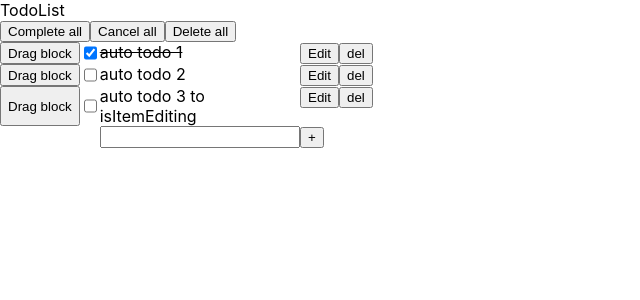
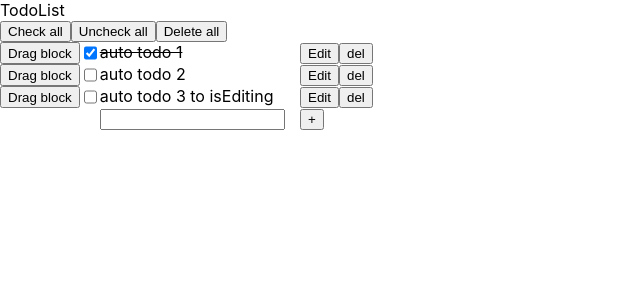
Before and after one commit to hsiao93524/todolist-react, a React (Create React App) app in the folder app/: page / in a window 1280 px wide. Shown: the top 300 px of the page, without its empty margins (0-640 px from the left). Built offline with nearby package versions, Linux system fonts and the light colour scheme.

Commit message:
Remove unused code; change some naming; add check/uncheck all, del all

```diff
--- a/app/src/components/App/App.js
+++ b/app/src/components/App/App.js
@@ -14,16 +14,11 @@ function App() {
     // Todo: How to use setTodos to get data from database or file
     // Adding status for judging adding or editing
     const [todos, setTodos] = useState([
-        { id:1 ,itemTitle: "auto todo 1", checked: true, isItemEditing: false },
-        { id:2 ,itemTitle: "auto todo 2", checked: false, isItemEditing: false },
-        { id:3 ,itemTitle: "auto todo 3 to isItemEditing", checked: false, isItemEditing: false },
+        { id:1 ,itemTitle: "auto todo 1", isChecked: true, isEditing: false },
+        { id:2 ,itemTitle: "auto todo 2", isChecked: false, isEditing: false },
+        { id:3 ,itemTitle: "auto todo 3 to isEditing", isChecked: false, isEditing: false },
     ])
 
-    // const [idxCnt, setIdxCnt] = useState(
-    //     // Ask
-    //     // Math.max(...todos.map(todo => todo.id))
-
-    // )
     const idxCnt = useRef(
         Math.max(...todos.map(todo => todo.id)) + 1
     );
@@ -34,11 +29,12 @@ function App() {
     const startEdit = (id) => {
 
         setTodos(prev => {
-            const newTodos = prev.map((item) => {
+            const newTodos = prev.map(( item ) => {
                 const newItem = {...item}
-                newItem.isItemEditing = false;
                 if (newItem.id === id){
-                    newItem.isItemEditing = true;
+                    newItem.isEditing = true;
+                } else {
+                    newItem.isEditing = false;
                 }
                 return newItem
             })
@@ -48,11 +44,7 @@ function App() {
 
     }
 
-    const doEdit = (id) => {
-        startEdit(id);
-    }
-
-    const doDelete = (id) => {
+    const delItem = (id) => {
         setTodos(prev => {
             const newary = prev.filter((eleInLst) => {
                 return id !== eleInLst.id;
@@ -82,7 +74,7 @@ function App() {
             const newTodos = prev.map((item) => {
                 const newItem = {...item}
                 if (newItem.id === id){
-                    newItem.checked = !newItem.checked
+                    newItem.isChecked = !newItem.isChecked
                 }
                 return newItem
             })
@@ -97,7 +89,7 @@ function App() {
             const newTodos = prev.map((item) => {
                 const newItem = {...item}
                 if (newItem.id === id){
-                    newItem.isItemEditing = false;
+                    newItem.isEditing = false;
                     // isEditing = false;
                 }
                 return newItem
@@ -112,7 +104,7 @@ function App() {
         setTodos(prevTodos => {
             const newTodos = prevTodos.map((item) => {
                 const newItem = {...item}
-                newItem.isItemEditing = false;
+                newItem.isEditing = false;
                 return newItem
             })
 
@@ -120,46 +112,59 @@ function App() {
         })
     }
 
-//https://developer.mozilla.org/zh-CN/docs/Web/JavaScript/Reference/Functions/Arrow_functions#%E6%8F%8F%E8%BF%B0
-    const doCancelAll = () => {
+    const doAddComplete = (addingItem) => {
+        console.log(" doAddComplete 001: ", idxCnt.current);
+        idxCnt.current = idxCnt.current + 1;
+        setTodos(prev => {
+            return [...prev, {
+                id: idxCnt.current,
+                itemTitle: addingItem,
+                isChecked: false,
+                isEditing: false
+            }];
+        });
+        console.log(" doAddComplete 002: ", idxCnt.current);
+        closeAllEditing();
+    }
+
+    const onCheckAll = () => {
         setTodos(prevTodos =>
 
             prevTodos.map(
                 (todo) =>
                     ({
-                        ...todo, /* itemTitle: "auto todo 1", checked: true, isItemEditing: false */
-                        isItemEditing: false
+                        ...todo, /* itemTitle: "auto todo 1", isChecked: true, isEditing: false */
+                        isChecked: true
                     })
-
             )
         );
 
     }
 
-    const doAddComplete = (addingItem) => {
-        console.log(idxCnt.current);
-        // setIdxCnt(idxCnt + 1);
-        idxCnt.current = idxCnt.current + 1;
-        setTodos(prev => {
-            return [...prev, {
-                id: idxCnt.current,
-                itemTitle: addingItem,
-                checked: false,
-                isItemEditing: false
-            }];
-        });
-        console.log(idxCnt.current);
-        // funcEndEdit()
-        closeAllEditing();
+    const onUncheckAll = () => {
+        setTodos(prevTodos =>
+
+            prevTodos.map(
+                (todo) =>
+                    ({
+                        ...todo, /* itemTitle: "auto todo 1", isChecked: true, isEditing: false */
+                        isChecked: false
+                    })
+            )
+        );
+    }
+
+    const onDelAll = () => {
+        setTodos([]);
     }
 
     return (
         <div>
             <div id="app">{title}</div>
             <div id="toolbar">
-                <button>Complete all</button>
-                <button onClick={doCancelAll}>Cancel all</button>
-                <button>Delete all</button>
+                <button onClick={onCheckAll}>Check all</button>
+                <button onClick={onUncheckAll}>Uncheck all</button>
+                <button onClick={onDelAll}>Delete all</button>
             </div>
             <div id="todolist" style={{ width: "400px" }}>
                 {
@@ -168,23 +173,20 @@ function App() {
                             <TodoItem
                                 key={todo.id}
                                 itemTitle={todo.itemTitle}
-                                isChecked={todo.checked}
-                                isEditing={todo.isItemEditing}
-                                setTodos={setTodos}
+                                isChecked={todo.isChecked}
+                                isEditing={todo.isEditing}
                                 id={todo.id}
-                                isaddingLine={false}
-                                doEdit={doEdit}
-                                doDelete={doDelete}
+                                startEdit={startEdit}
+                                delItem={delItem}
                                 doToggleCheck={doToggleCheck}
                                 doEditComplete={doEditComplete}
-                                parentEndEdit={endEdit}
+                                endEdit={endEdit}
                             />
                         )
                     )
                 }
 
                 <TodoItemAdder
-                    setTodos={setTodos}
                     doAddComplete={doAddComplete}
                     />
             </div>
--- a/app/src/components/TodoItem.js
+++ b/app/src/components/TodoItem.js
@@ -7,18 +7,13 @@ function TodoItem(props) {
      * blk-0x00 init: global to local
      */
     const [title, setTitle] = useState(props.itemTitle);
-
-    const {isEditing} = props;
-
-    const {isChecked} = props;
-    const {parentEndEdit} = props;
-    const itemStyle = { textDecoration: isChecked ? 'line-through' : 'none' };
     // blk-0x00 end
 
     /**
      * blk-0x01 init: useRefs
      */
     const refTitleIpt = useRef(null);
+
     const focusIpt = () => {
         refTitleIpt.current && refTitleIpt.current.focus()
     }
@@ -32,37 +27,19 @@ function TodoItem(props) {
     }
 
     const onDelete = () => {
-        props.doDelete(props.id)
-    }
-
-    const endEdit = () => {
-        parentEndEdit(props.id);
+        props.delItem(props.id)
     }
 
     const onEdit = () => {
-        /**
-         * Modify
-         */
-        props.doEdit(props.id);
+        props.startEdit(props.id);
         focusIpt();
     }
     const onEditComplete = () => {
         props.doEditComplete(props.id, title)
-        // props.setTodos(prev => {
-        //     const newTodos = prev.map((item) => {
-        //         const newItem = {...item}
-        //         if (newItem.id === props.id){
-        //             newItem.itemTitle = title
-        //         }
-        //         return newItem
-        //     })
-
-        //     return newTodos
-        // });
-        endEdit();
+        props.endEdit(props.id);
     }
     const onEditCancel = () => {
-        endEdit();
+        props.endEdit(props.id);
         setTitle(props.itemTitle);
     }
     // blk-0x02 end
@@ -71,10 +48,10 @@ function TodoItem(props) {
      * blk-0x03 life cycle funcs
      */
     useEffect(() => {
-        if(isEditing){
+        if(props.isEditing){
             focusIpt();
         }
-    }, [isEditing]);
+    }, [props.isEditing]);
 
     // blk-0x03 end
 
@@ -83,38 +60,29 @@ function TodoItem(props) {
      */
 
     const renderBtns = () => {
-        return (Boolean(isEditing) ? (
+        return (Boolean(props.isEditing) ? (
             <>
-                <button onClick={onEditComplete}>o</button>
-                <button onClick={onEditCancel}>x</button>
+                <button onClick={ onEditComplete }>o</button>
+                <button onClick={ onEditCancel }>x</button>
             </>
         ) : (
             <>
-                <button onClick={onEdit}>Edit</button>
-                <button onClick={onDelete}>del</button>
+                <button onClick={ onEdit }>Edit</button>
+                <button onClick={ onDelete }>del</button>
             </>
         ))
     };
 
-    // blk-0x04 end
-
+    const renderTitle = () => {
         return (
-        <div style={{ display: 'flex' }}>
-            <button style={Boolean(isEditing) ? { visibility: "hidden" } : {}}>Drag block</button>
-            <input style={Boolean(isEditing) ? { visibility: "hidden" } : {}}
-                onChange={toggleCheck}
-                checked={isChecked}
-                type="checkbox">
-            </input>
-            {
-                Boolean(isEditing) ?
+            /**0705 */
+            Boolean( props.isEditing ) ?
                 <input
                     ref={refTitleIpt}
                     type="text"
-                        value={title}
-                        style={{ flex: '1' }}
+                    value={ title }
                     onChange={
-                            (e) => setTitle(e.target.value)
+                        (e) => setTitle( e.target.value )
                     }
                     onKeyDown={(e) => {
                         if (e.key === 'Enter') {
@@ -123,15 +91,30 @@ function TodoItem(props) {
                             onEditCancel();
                         }
                     }}
-                    >
-                    </input> :
-                    <label style={{ ...itemStyle, flex: '1' }}>{props.itemTitle}</label>
-            }
-            <div style={{ width: '100px' }}>
-                {
-                    renderBtns()
+                ></input>
+                :
+                <label style={{ textDecoration: props.isChecked ? 'line-through' : 'none', flex: '1' }}>
+                    { props.itemTitle }
+                </label>
+        )
     }
 
+    // blk-0x04 end
+
+    return (
+        <div style={{ display: 'flex' }}>
+            <button style={Boolean(props.isEditing) ? { visibility: "hidden" } : {}}>Drag block</button>
+
+            <input style={Boolean(props.isEditing) ? { visibility: "hidden" } : {}}
+                onChange={toggleCheck}
+                checked={props.isChecked}
+                type="checkbox">
+            </input>
+            <div style={{ flex: '1' }}>
+                { renderTitle() }
+            </div>
+            <div style={{ width: '100px' }}>
+                { renderBtns() }
             </div>
         </div>
     )
--- a/app/src/components/TodoItemAdder.js
+++ b/app/src/components/TodoItemAdder.js
@@ -11,41 +11,17 @@ function TodoItemAdder(props) {
      * blk-0x01 init: useRefs
      */
     const refTitleIpt = useRef(null);
-    const focusIpt = () => {
-        refTitleIpt.current && refTitleIpt.current.focus()
-    }
-
-    /**
-     * blk-0x02 callback funcs
-     */
-    const onAddcomplete = () => {
-        props.doAddComplete(title);
-        // Todo : clear input
-        // endEdit();
-    }
-
-    const endEdit = () => {
-        props.setTodos(prev => {
-            const newTodos = prev.map((item) => {
-                const newItem = {...item}
-                if (newItem.id === props.id){
-                    newItem.isItemEditing = false;
-                }
-                return newItem
-            })
-            return newTodos
-        });
-    }
 
     /**
      * blk-0x04 other function
      */
 
     const renderAddBtns = () => {
-        console.log("TodoItemAdder: rander + btn")
+        console.log("TodoItemAdder: render '+' btn")
         return <button onClick={() => {
             if(title){
                 props.doAddComplete(title)
+                refTitleIpt.current.value = ""
             }else{
                 console.log("Input is empty")
             }
@@ -58,22 +34,24 @@ function TodoItemAdder(props) {
             <input style={{ visibility: "hidden" }}
                 type="checkbox">
             </input>
+            <div style={{ flex: '1' }}>
             {
                 <input
                     ref={refTitleIpt}
                     type="text"
-                    style={{ flex: '1' }}
                     onChange={
                         (e) => setTitle(e.target.value)
                     }
                     onKeyDown={(e) => {
                         if (e.key === 'Enter') {
-                            onAddcomplete();
+                            props.doAddComplete(title)
+                            refTitleIpt.current.value = ""
                         }
                     }}
                 >
                 </input>
             }
+            </div>
             <div style={{ width: '100px' }}>
                 {
                     renderAddBtns()
```
Also changed, not shown: 1 other file (tests, documents, lock files or other folders). Lines whose indentation alone changed are shown as unchanged.
